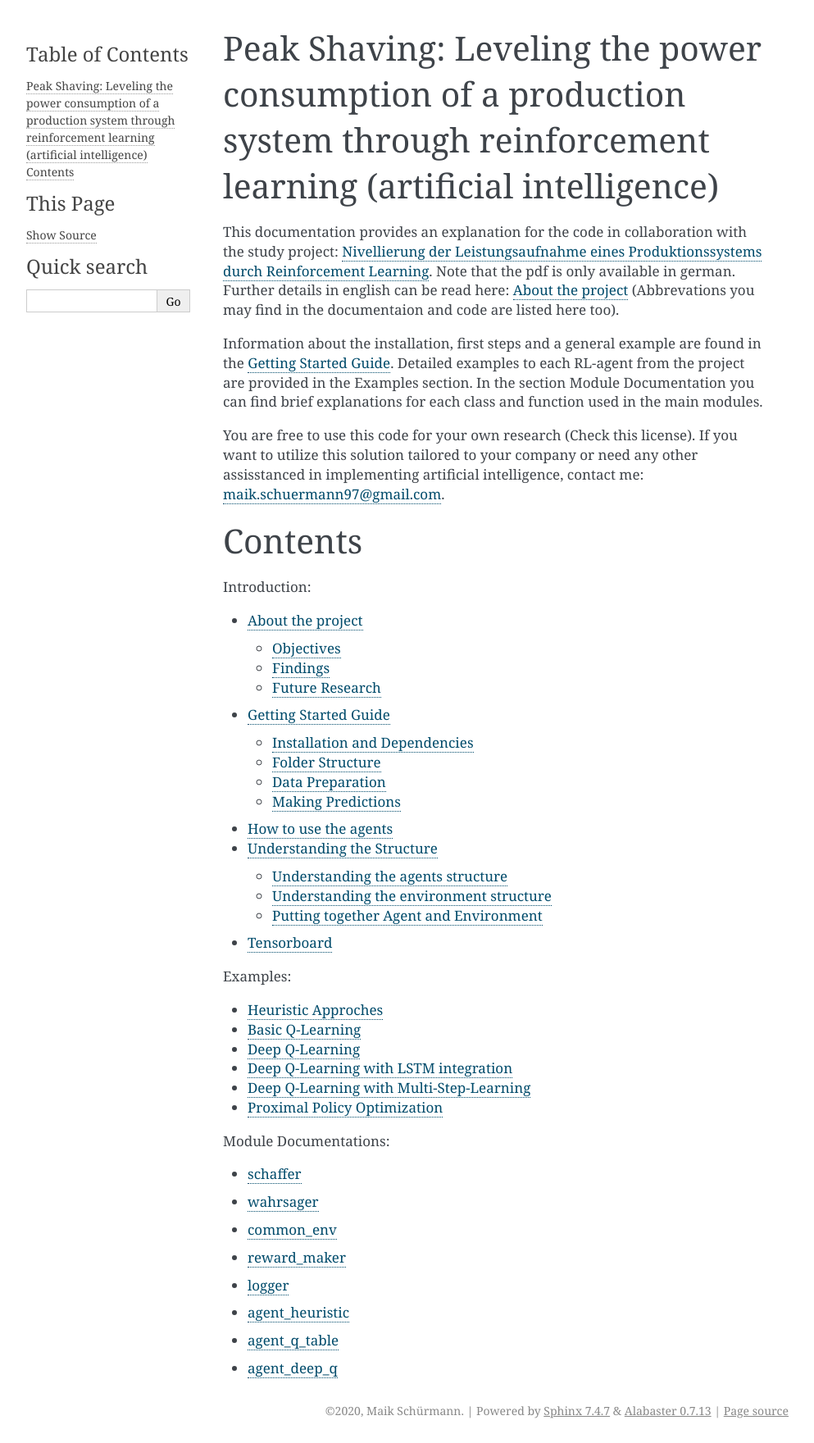
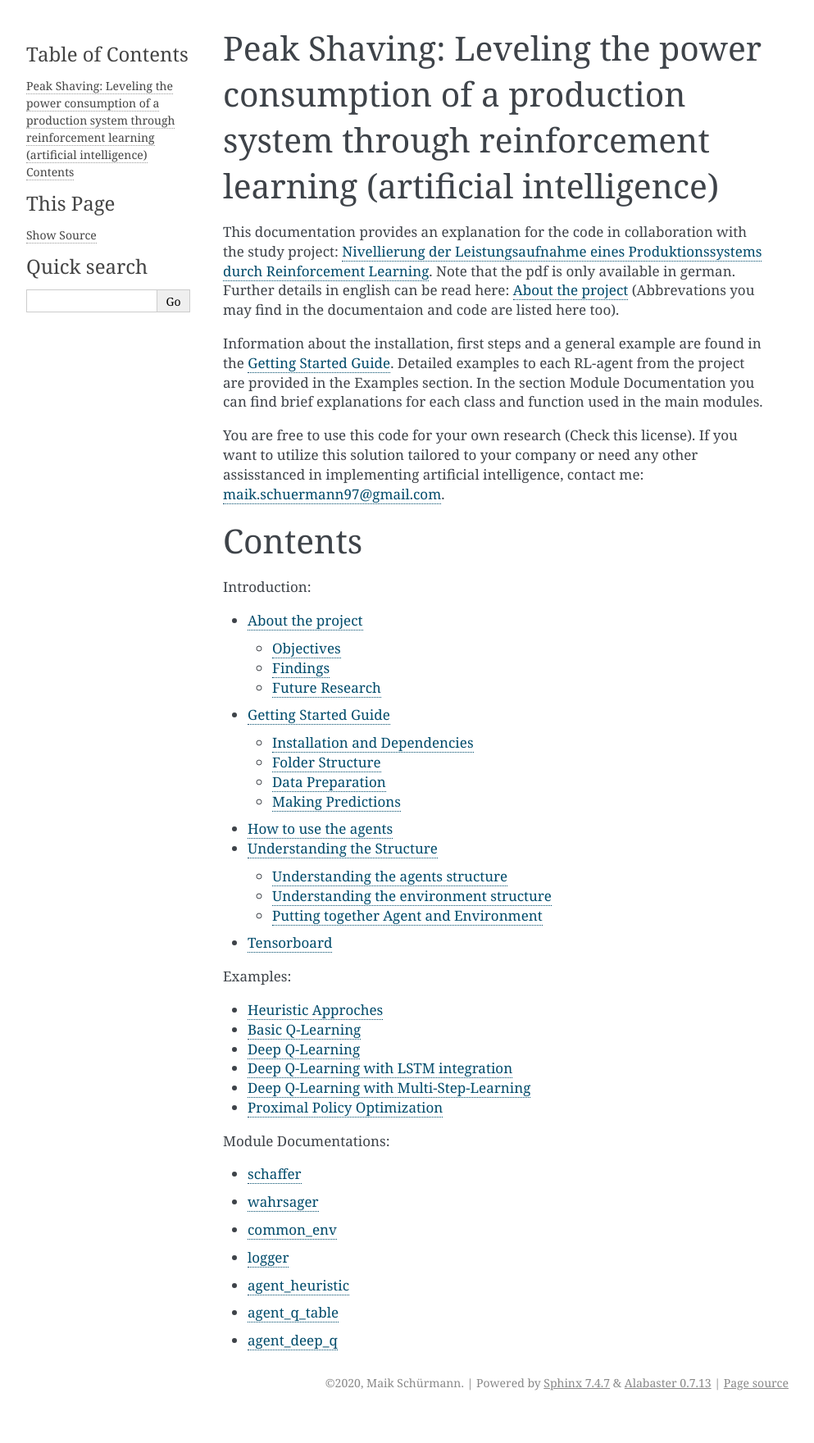
Before and after one commit to maik97/peak-shaver, a Sphinx documentation site: the page built from docs/index.rst, in a window 1280 px wide. Shown: the whole page at 82% size, without its empty margins (148-1141 px from the left). Built offline with Sphinx 7.4.7, drawn with Linux system fonts in a browser that asks for light colours; after the commit the page ends 1726 px from its top, so only the background shows below that.

Commit message:
Update index.rst

```diff
--- a/docs/index.rst
+++ b/docs/index.rst
@@ -39,7 +39,6 @@ Contents
    modules/schaffer_doc
    modules/wahrsager_doc
    modules/common_env_doc
-   modules/reward_maker_doc
    modules/logger_doc
    modules/agent_heuristic_doc
    modules/agent_q_table_doc
```
